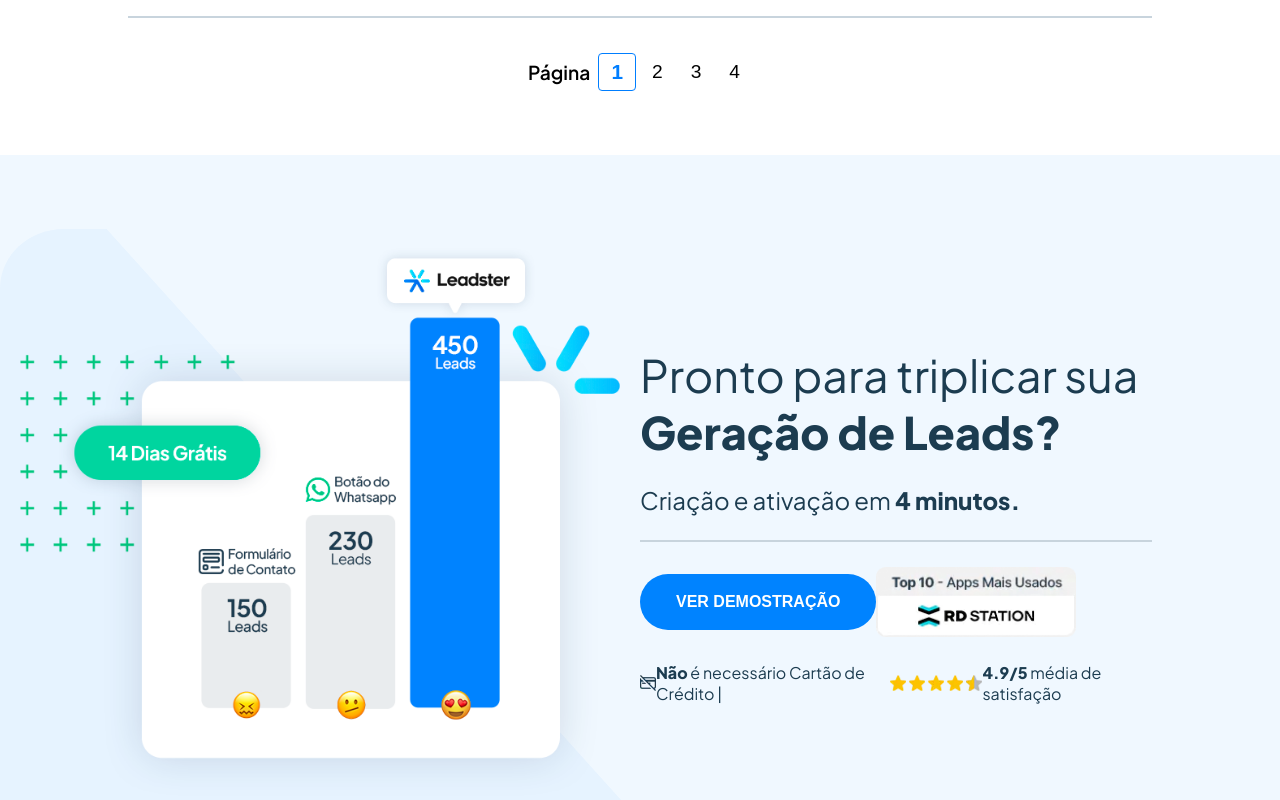
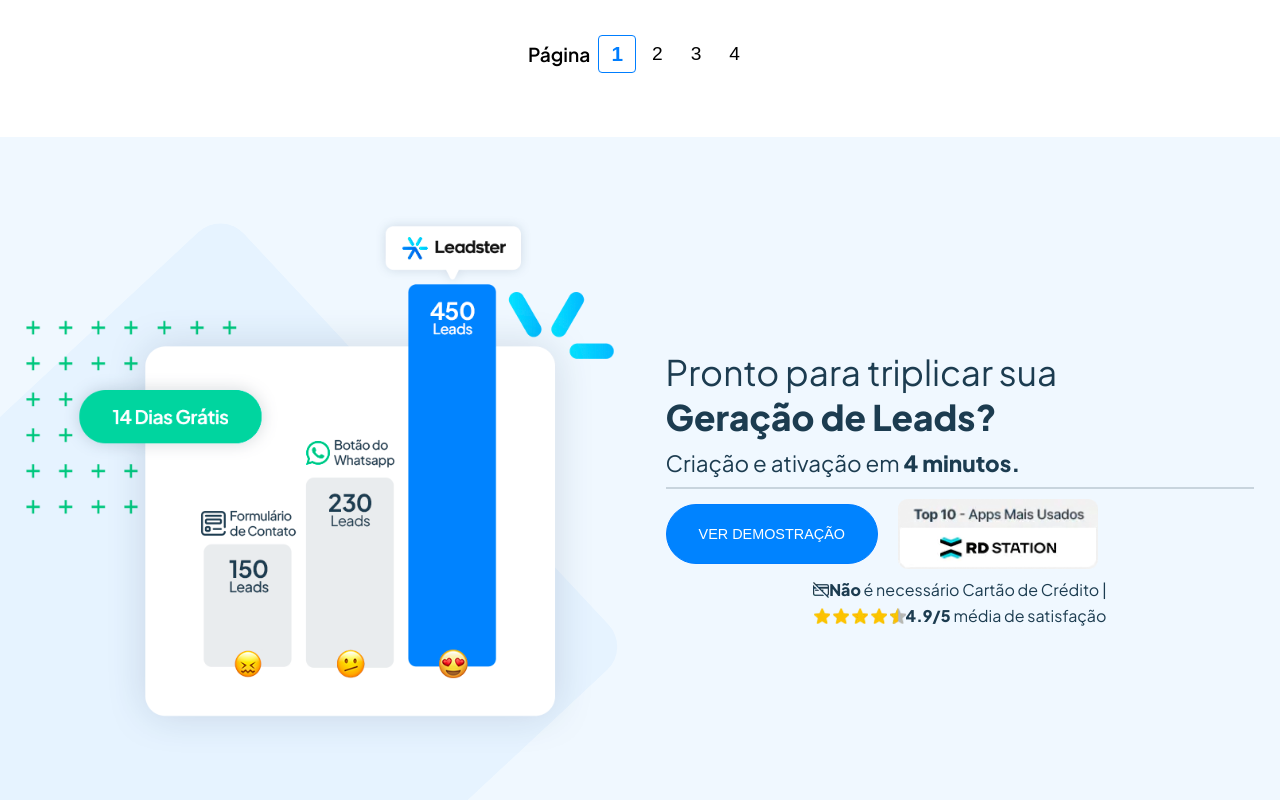
Before and after one commit to filipezaidan/leadster-test-frontend, a Next.js app: page / in a window 1280 px wide. Shown: the part 1740-2540 px from the top of the page. Built offline with nearby package versions, Linux system fonts and the light colour scheme.

Commit message:
styles: responsive styles from BenifitsContent component

```diff
--- a/src/app/components/BenefitsContent/index.tsx
+++ b/src/app/components/BenefitsContent/index.tsx
@@ -10,21 +10,21 @@
   Subtitle,
   Divider,
   ElementsContainer,
-  Button,
+  ButtonDemostration,
   Text,
   DivFlex,
+  ImageBenefits,
 } from "./styles";
 
 export const BenefitsContent = () => {
   return (
     <Container>
       <LeftContent>
-        <Image
+        <ImageBenefits
           src="/comparativo.png"
-          width={600}
-          height={600}
+          width={618}
+          height={578}
           alt="Imagem de comparativos de leads entre os serviços de CTA"
-          style={{ zIndex: 2, objectFit: "contain" }}
         />
         <BackgroundElement />
       </LeftContent>
@@ -38,10 +38,11 @@
           </Subtitle>
           <Divider />
           <DivFlex gap={20}>
-            <Button>VER DEMOSTRAÇÃO</Button>
+            <ButtonDemostration>VER DEMOSTRAÇÃO</ButtonDemostration>
             <Image src="/selo.png" width={200} height={70} alt="Selo " />
           </DivFlex>
           <DivFlex gap={5}>
+            <div style={{ display: "flex", alignItems: "center" }}>
               <Image
                 src="/credit-card.webp"
                 width={16}
@@ -51,6 +52,8 @@
               <Text>
                 <strong>Não</strong> é necessário Cartão de Crédito |
               </Text>
+            </div>
+            <div style={{ display: "flex", alignItems: "center" }}>
               <Image
                 src="/rating.webp"
                 width={92}
@@ -60,6 +63,7 @@
               <Text>
                 <strong>4.9/5</strong> média de satisfação
               </Text>
+            </div>
           </DivFlex>
         </ElementsContainer>
       </RightContent>
--- a/src/app/components/BenefitsContent/styles.tsx
+++ b/src/app/components/BenefitsContent/styles.tsx
@@ -1,19 +1,30 @@
+import Image from "next/image";
 import styled from "styled-components";
-import { StyleRegistry } from "styled-jsx";
+import { Button } from "../Button";
 
 export const Container = styled.section`
   display: flex;
+  flex-direction: column;
   align-items: center;
   justify-content: center;
   width: 100%;
-  height: 740px;
+  overflow: hidden;
+  height: auto;
+  padding: 4% 0%;
   background-color: #f0f8ff;
+  gap: 5%;
+
+  @media (min-width: 1200px) {
+    flex-direction: row;
+    gap: 0%;
+  }
 `;
 
 export const LeftContent = styled.div`
   display: flex;
   position: relative;
   flex: 1;
+  padding: 2%;
   width: 100%;
   height: 100%;
   align-items: center;
@@ -21,39 +32,68 @@
 `;
 export const RightContent = styled.div`
   display: flex;
+
   flex-direction: column;
   flex: 1;
+  z-index: 2;
+  padding: 2%;
   width: 100%;
-  align-items: flex-start;
+  height: 100%;
+  align-items: center;
+  justify-content: center;
 `;
 
-{
-  /* TODO: adjust background element */
-}
+export const ImageBenefits = styled(Image)`
+  max-width: 100%;
+  height: auto;
+  z-index: 2;
+`;
+
 export const BackgroundElement = styled.div`
-  display: flex;
+  display: block;
   position: absolute;
   width: 100%;
-  height: 80%;
-  z-index: 1;
-  clip-path: polygon(0% -20%, 100% 100%, 0% 100%);
-  border-radius: 10% 10% 0% 0%;
+  height: 100%;
+  margin: 10% 20% -40% -20%;
+  transform: rotate(-43deg);
+  border-radius: 2rem;
   background-color: #e6f3ff;
 `;
 
 export const Title = styled.span`
-  font-size: 2.8rem;
+  font-size: 2.4rem;
   color: #1c3c50;
+  max-width: 100%;
+
+  @media (min-width: 768px) {
+    font-size: 2.4rem;
+    max-width: 75%;
+  }
+  @media (min-width: 992px) {
+    font-size: 2.2rem;
+  }
+  @media (min-width: 1200px) {
+    max-width: 75%;
+    font-size: 2.2rem;
+  }
 `;
 
 export const Subtitle = styled.span`
-  font-size: 1.5rem;
+  font-size: 1.1rem;
   color: #1c3c50;
+
+  @media (min-width: 768px) {
+    font-size: 1.4rem;
+  }
 `;
 
 export const Text = styled.p`
-  font-size: 1rem;
+  font-size: 0.9rem;
   color: #1c3c50;
+
+  @media (min-width: 576px) {
+    font-size: 1rem;
+  }
 `;
 export const Divider = styled.div`
   width: 100%;
@@ -65,26 +105,19 @@
   display: flex;
   flex-direction: column;
   width: 80%;
-  gap: 25px;
+  gap: 30px;
+
+  @media (min-width: 1200px) {
+    align-items: flex-start;
+    width: 100%;
+    gap: 10px;
+  }
 `;
 
-export const Button = styled.button`
-  display: flex;
-  align-items: center;
-  justify-content: center;
-  height: 48px;
-  border-radius: 28px;
-  background-color: #0083ff;
-  color: white;
-  font-size: 1rem;
-  font-weight: 600;
-  padding: 28px 36px;
-  border: transparent;
-  cursor: pointer;
-  transition: 0.2s;
-  &:hover {
-    background-color: #01c8fc;
-  }
+export const ButtonDemostration = styled(Button)`
+  min-height: 60px;
+  font-size: 0.9rem;
+  padding: 4px 32px;
 `;
 
 interface DivFlexProps extends React.HTMLAttributes<HTMLDivElement> {
@@ -93,6 +126,19 @@
 
 export const DivFlex = styled.div<DivFlexProps>`
   display: flex;
+  height: auto;
+  width: 100%;
   align-items: center;
-  gap: ${(props) => props.gap ?? 0};
+  justify-content: center;
+  gap: 12px;
+  flex-wrap: wrap;
+  /*
+  @media (min-width: 768px) {
+  } */
+  @media (min-width: 992px) {
+    flex-wrap: wrap;
+    width: auto;
+    gap: ${(props) => `${props.gap}px` ?? 0};
+    /* justify-content: center; */
+  }
 `;
--- a/src/app/components/Button/styles.tsx
+++ b/src/app/components/Button/styles.tsx
@@ -12,6 +12,7 @@
   font-size: 1rem;
   font-weight: 500;
   cursor: pointer;
+  white-space: nowrap;
   transition: all 0.3s linear;
 
   &:hover {
```
Lines whose indentation alone changed are shown as unchanged.
